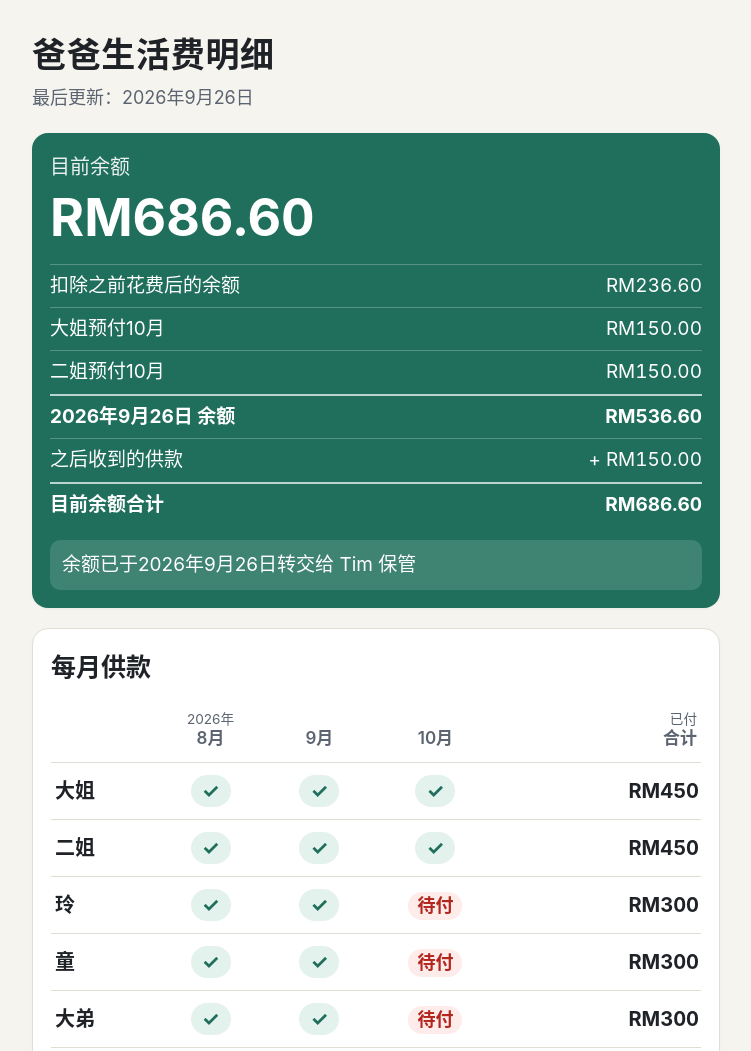
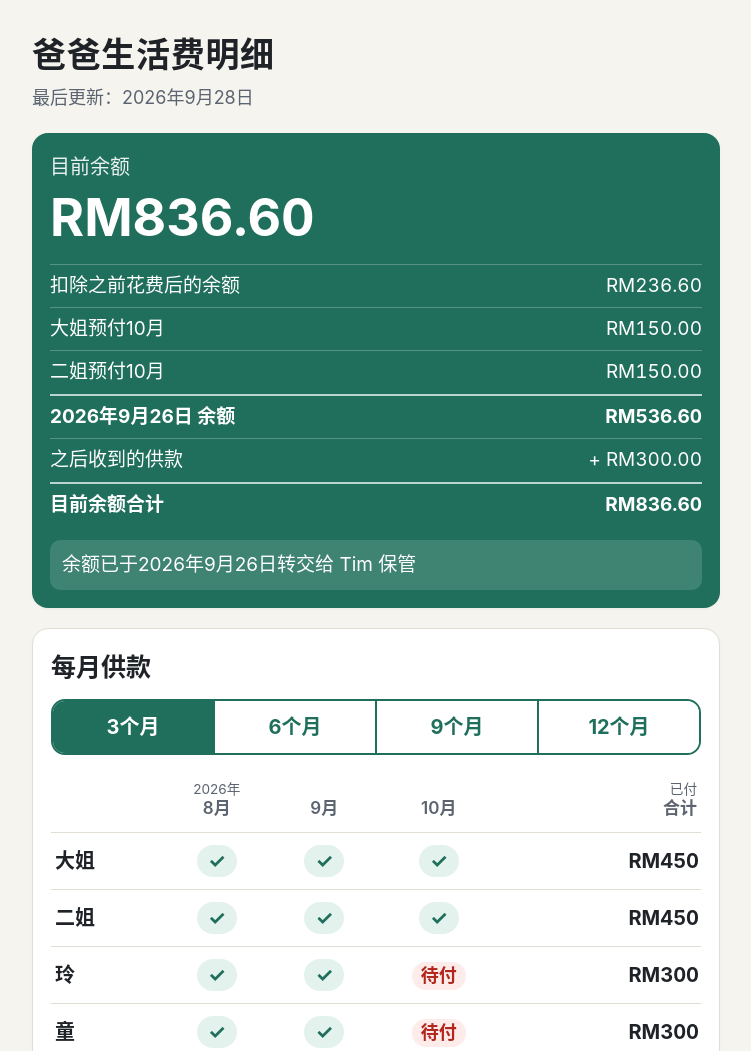
Before and after one commit to wkw911-sketch/father-fund, a plain HTML site: page index.html in a window 1280 px wide. Shown: the top 1051 px of the page, without its empty margins (264-1015 px from the left). Drawn offline with Linux system fonts and the light colour scheme.

Commit message:
Log 大弟 Oct payment; add 3/6/9/12 month filter

```diff
--- a/data.json
+++ b/data.json
@@ -1,6 +1,6 @@
 {
   "title": "爸爸生活费明细",
-  "last_updated": "2026-09-26",
+  "last_updated": "2026-09-28",
   "currency": "RM",
   "monthly_amount": 150.0,
   "siblings": [
@@ -16,6 +16,8 @@
     "2026-09",
     "2026-10"
   ],
+  "first_month": "2026-08",
+  "latest_paid_month": "2026-10",
   "contributions": {
     "大姐": {
       "2026-08": {
@@ -73,6 +75,10 @@
       "2026-09": {
         "amount": 150.0,
         "date": ""
+      },
+      "2026-10": {
+        "amount": 150.0,
+        "date": "2026-09-28"
       }
     },
     "小弟": {
@@ -107,9 +113,9 @@
       }
     ],
     "opening_total": 536.6,
-    "contributions_since_opening": 150.0,
+    "contributions_since_opening": 300.0,
     "spending_since_opening": 0.0,
-    "current": 686.6,
+    "current": 836.6,
     "note": "余额已于2026年9月26日转交给 Tim 保管"
   },
   "spending_start_date": "2026-09-26",
--- a/index.html
+++ b/index.html
@@ -51,6 +51,17 @@
           border-radius: 999px; font-weight: 700; padding: 0 .4em; }
   .due { display: inline-block; color: var(--warn); background: var(--warn-soft);
          border-radius: 999px; font-weight: 700; padding: 0 .5em; font-size: .9em; }
+  .range { display: flex; gap: 0; margin: 0 0 14px; border: 2px solid var(--accent);
+           border-radius: 14px; overflow: hidden; }
+  .range button { flex: 1 1 0; min-height: 52px; margin: 0; padding: 8px 4px; border: none;
+                  border-left: 2px solid var(--accent); background: var(--card); color: var(--accent);
+                  font: inherit; font-size: 1em; font-weight: 700; cursor: pointer;
+                  -webkit-tap-highlight-color: transparent; touch-action: manipulation; }
+  .range button:first-child { border-left: none; }
+  .range button[aria-pressed="true"] { background: var(--accent); color: #fff; }
+  .range button:focus-visible { outline: 3px solid #f0b429; outline-offset: -3px; }
+  .range-note { color: var(--muted); font-size: .85em; margin: 0 0 8px; }
+  .grid th[scope=row] { position: sticky; left: 0; background: var(--card); z-index: 1; padding-right: 8px; }
   .legend { color: var(--muted); font-size: .85em; margin: 10px 0 0; }
   .empty { color: var(--muted); background: #faf9f6; border: 1px dashed var(--line);
            border-radius: 12px; padding: 14px; margin: 0; }
@@ -82,6 +93,13 @@
 
   <section class="card" aria-labelledby="grid-h">
     <h2 id="grid-h">每月供款</h2>
+    <div class="range" id="range" role="group" aria-label="显示最近几个月">
+      <button type="button" data-n="3" aria-pressed="true">3个月</button>
+      <button type="button" data-n="6" aria-pressed="false">6个月</button>
+      <button type="button" data-n="9" aria-pressed="false">9个月</button>
+      <button type="button" data-n="12" aria-pressed="false">12个月</button>
+    </div>
+    <p class="range-note" id="range-note" hidden></p>
     <div class="table-wrap">
       <table class="grid" id="grid"></table>
     </div>
@@ -126,6 +144,62 @@
     return (showYear ? (+p[0]) + "年" : "") + (+p[1]) + "月";
   }
 
+  function renderGrid(d, n) {
+    var cur = d.currency || "RM";
+    var all = d.months || [];
+    var months = all.slice(Math.max(0, all.length - n));
+    Array.prototype.forEach.call(document.querySelectorAll("#range button[data-n]"), function (b) {
+      b.setAttribute("aria-pressed", String(+b.getAttribute("data-n") === n));
+    });
+    var note = document.getElementById("range-note");
+    if (all.length < n) {
+      note.textContent = "记录从" + monthLabel(d.first_month || all[0], true) + "开始，目前共" + all.length + "个月。";
+      note.hidden = false;
+    } else {
+      note.textContent = ""; note.hidden = true;
+    }
+
+    var grid = document.getElementById("grid");
+    grid.innerHTML = "";
+    var thead = el("thead"), hr = el("tr");
+    hr.appendChild(el("th", { scope: "col" }, ""));
+    months.forEach(function (m, i) {
+      var showYear = i === 0 || m.slice(0, 4) !== months[i - 1].slice(0, 4);
+      var th = el("th", { scope: "col" });
+      if (showYear) th.appendChild(el("span", { "class": "yr" }, (+m.slice(0, 4)) + "年"));
+      th.appendChild(document.createTextNode(monthLabel(m, false)));
+      hr.appendChild(th);
+    });
+    var tth = el("th", { scope: "col", style: "text-align:right" });
+    tth.appendChild(el("span", { "class": "yr" }, "已付"));
+    tth.appendChild(document.createTextNode("合计"));
+    hr.appendChild(tth);
+    thead.appendChild(hr); grid.appendChild(thead);
+
+    var tbody = el("tbody"), grand = 0;
+    d.siblings.forEach(function (s) {
+      var tr = el("tr"), total = 0, c = d.contributions[s] || {};
+      tr.appendChild(el("th", { scope: "row" }, s));
+      months.forEach(function (m) {
+        var td = el("td"), e = c[m], amt = e ? Number(e.amount) : 0;
+        if (amt >= d.monthly_amount) td.appendChild(el("span", { "class": "paid", title: "已付 " + rm(amt, cur) }, "✓"));
+        else if (amt > 0) td.appendChild(el("span", { "class": "due" }, rm(amt, cur)));
+        else td.appendChild(el("span", { "class": "due" }, "待付"));
+        total += amt;
+        tr.appendChild(td);
+      });
+      grand += total;
+      tr.appendChild(el("td", { "class": "total" }, rmShort(total, cur)));
+      tbody.appendChild(tr);
+    });
+    grid.appendChild(tbody);
+    var tf = el("tfoot"), fr = el("tr");
+    fr.appendChild(el("th", { scope: "row", colspan: String(months.length + 1), style: "text-align:left" },
+      months.length === all.length ? "全部合计" : "以上" + months.length + "个月合计"));
+    fr.appendChild(el("td", { "class": "total" }, rmShort(grand, cur)));
+    tf.appendChild(fr); grid.appendChild(tf);
+  }
+
   function render(d) {
     var cur = d.currency || "RM";
     document.title = d.title;
@@ -152,44 +226,15 @@
     addRow("目前余额合计", rm(b.current, cur), "total");
     if (b.note) { var n = document.getElementById("bal-note"); n.textContent = b.note; n.hidden = false; }
 
-    // Contribution grid
-    var grid = document.getElementById("grid");
-    var thead = el("thead"), hr = el("tr");
-    hr.appendChild(el("th", { scope: "col" }, ""));
-    d.months.forEach(function (m, i) {
-      var showYear = i === 0 || m.slice(0, 4) !== d.months[i - 1].slice(0, 4);
-      var th = el("th", { scope: "col" });
-      if (showYear) th.appendChild(el("span", { "class": "yr" }, (+m.slice(0, 4)) + "年"));
-      th.appendChild(document.createTextNode(monthLabel(m, false)));
-      hr.appendChild(th);
+    // Contribution grid: show only the most recent N months (default 3).
+    // d.months runs oldest -> newest and ends at the latest month anyone has
+    // paid for (or next month, whichever is later), so "most recent N" = last N.
+    var rangeBox = document.getElementById("range");
+    var btns = rangeBox.querySelectorAll("button[data-n]");
+    Array.prototype.forEach.call(btns, function (btn) {
+      btn.addEventListener("click", function () { renderGrid(d, +btn.getAttribute("data-n")); });
     });
-    var tth = el("th", { scope: "col", style: "text-align:right" });
-    tth.appendChild(el("span", { "class": "yr" }, "已付"));
-    tth.appendChild(document.createTextNode("合计"));
-    hr.appendChild(tth);
-    thead.appendChild(hr); grid.appendChild(thead);
-
-    var tbody = el("tbody"), grand = 0;
-    d.siblings.forEach(function (s) {
-      var tr = el("tr"), total = 0, c = d.contributions[s] || {};
-      tr.appendChild(el("th", { scope: "row" }, s));
-      d.months.forEach(function (m) {
-        var td = el("td"), e = c[m], amt = e ? Number(e.amount) : 0;
-        if (amt >= d.monthly_amount) td.appendChild(el("span", { "class": "paid", title: "已付 " + rm(amt, cur) }, "✓"));
-        else if (amt > 0) td.appendChild(el("span", { "class": "due" }, rm(amt, cur)));
-        else td.appendChild(el("span", { "class": "due" }, "待付"));
-        tr.appendChild(td);
-      });
-      Object.keys(c).forEach(function (m) { total += Number(c[m].amount) || 0; });
-      grand += total;
-      tr.appendChild(el("td", { "class": "total" }, rmShort(total, cur)));
-      tbody.appendChild(tr);
-    });
-    grid.appendChild(tbody);
-    var tf = el("tfoot"), fr = el("tr");
-    fr.appendChild(el("th", { scope: "row", colspan: String(d.months.length + 1), style: "text-align:left" }, "全部合计"));
-    fr.appendChild(el("td", { "class": "total" }, rmShort(grand, cur)));
-    tf.appendChild(fr); grid.appendChild(tf);
+    renderGrid(d, 3);
 
     // Spending
     var sp = document.getElementById("spend");
```
